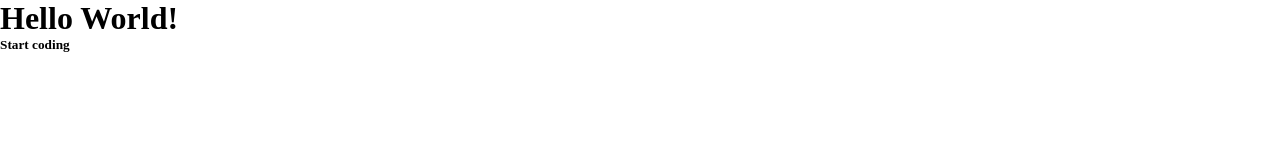
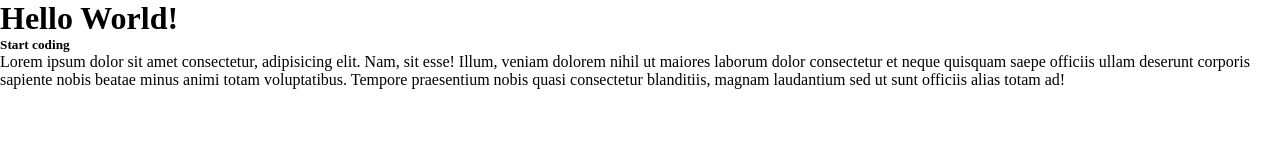
Before and after one commit to ahmad8798/git-demo, a plain HTML site: page index.html in a window 1280 px wide. Drawn offline with Linux system fonts and the light colour scheme.

Commit message:
third commit

```diff
--- a/index.html
+++ b/index.html
@@ -9,6 +9,6 @@
 <body>
         <h1>Hello World!</h1>
         <h5>Start coding</h5>
-
+<p>Lorem ipsum dolor sit amet consectetur, adipisicing elit. Nam, sit esse! Illum, veniam dolorem nihil ut maiores laborum dolor consectetur et neque quisquam saepe officiis ullam deserunt corporis sapiente nobis beatae minus animi totam voluptatibus. Tempore praesentium nobis quasi consectetur blanditiis, magnam laudantium sed ut sunt officiis alias totam ad!</p>
 </body>
 </html>
```
